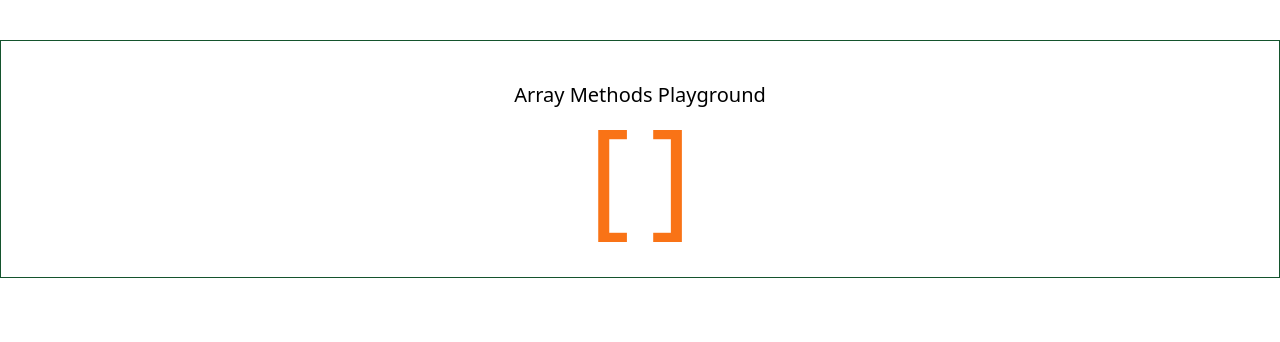
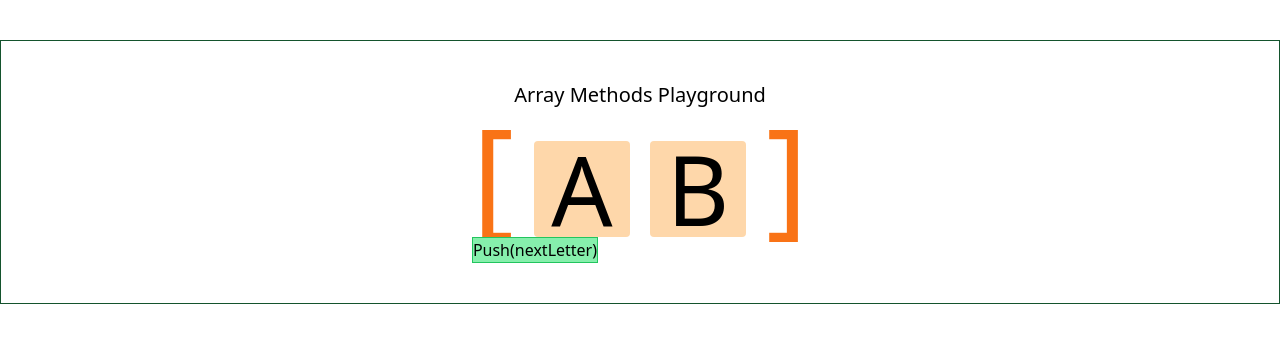
Before and after one commit to JoyAnneW/array-methods-playground, a React (Create React App) app in the folder array-methods-playground/: page / in a window 1280 px wide. Shown: the top 342 px of the page. Built offline with nearby package versions, Linux system fonts and the light colour scheme.

Commit message:
ArrayItems mapped out from state. basic styling of components

```diff
--- a/array-methods-playground/src/components/Array.js
+++ b/array-methods-playground/src/components/Array.js
@@ -1,15 +1,27 @@
 import React, { useState } from "react";
 import ArrayItem from "./ArrayItem";
+import Push from "./Push";
+
 export default function Array() {
-	const [array, setArray] = useState(["A"]);
-
-	const addToEnd = () => {};
+	const [array, setArray] = useState(["A", "B"]);
+	console.log(setArray);
+	// const addToEnd = () => {};
 
 	return (
-		<div className="flex gap-5">
-			<div className=" text-9xl text-orange-500">[</div>
+		<div>
+			<div className="flex justify-center content-center  gap-5">
+				<div className=" text-9xl text-orange-500">[</div>
+				{array.map((item) => {
+					return (
+						<div className="rounded h-24 w-24 bg-orange-200 grid place-items-center self-end">
+							<ArrayItem item={item} />
+						</div>
+					);
+				})}
+				<div className=" text-9xl text-orange-500">]</div>
+			</div>
 
-			<div className=" text-9xl text-orange-500">]</div>
+			<Push />
 		</div>
 	);
 }
--- a/array-methods-playground/src/components/ArrayItem.js
+++ b/array-methods-playground/src/components/ArrayItem.js
@@ -1,5 +1,5 @@
 import React from "react";
 
-export default function ArrayItem() {
-	return <div>ArrayItem</div>;
+export default function ArrayItem({ item }) {
+	return <div className="text-8xl">{item}</div>;
 }
--- a/array-methods-playground/src/components/Push.js
+++ b/array-methods-playground/src/components/Push.js
@@ -3,7 +3,9 @@ import React from "react";
 export default function Push() {
 	return (
 		<div>
-			<button className="border border-green-500 bg-green-300">Push()</button>
+			<button className="border border-green-500 bg-green-300">
+				Push({"nextLetter"})
+			</button>
 		</div>
 	);
 }
```
